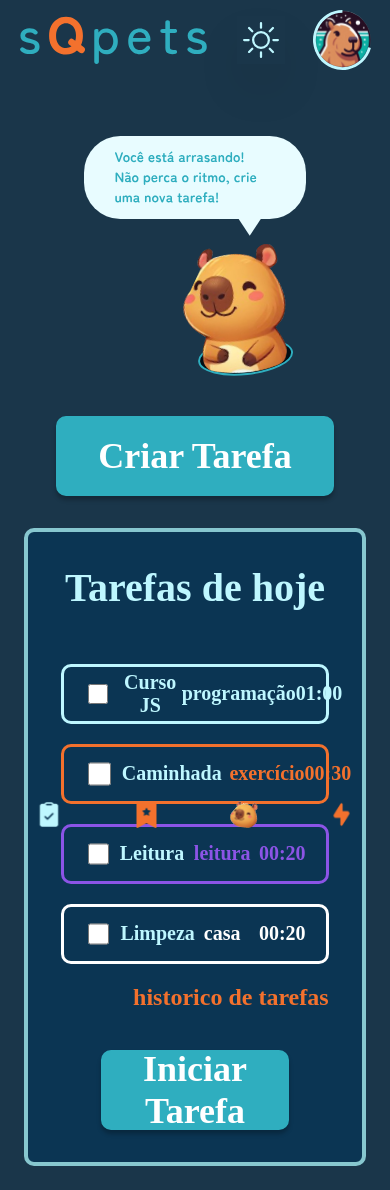
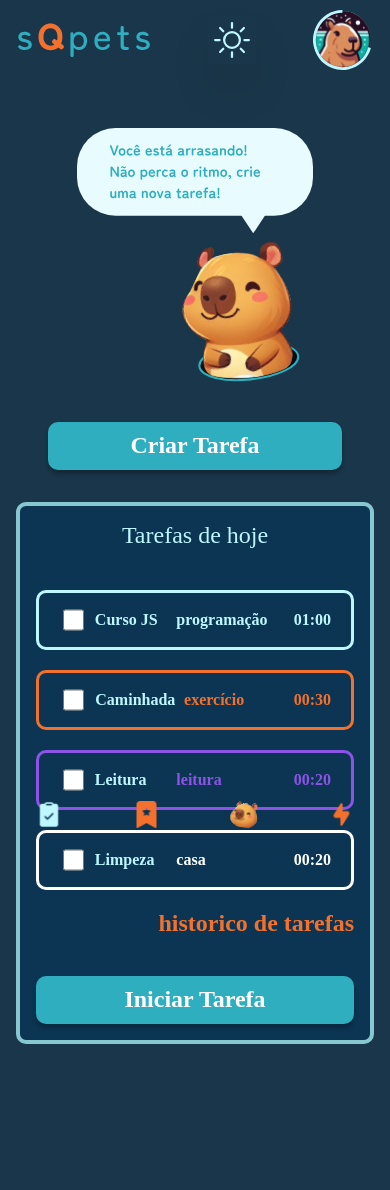
Before and after one commit to sQsquad/sQpets, a React (Vite) app: page / in a window 390 px wide. Shown: the top 1190 px of the page. After the commit the page ends 1060 px from the top, so only its background shows below. Built offline with nearby package versions, Linux system fonts and the light colour scheme; a web font is replaced by a local one.

Commit message:
finalização responsividade mobile

```diff
--- a/src/components/Botao/index.jsx
+++ b/src/components/Botao/index.jsx
@@ -27,9 +27,11 @@
         opacity: 0.6;
         cursor: not-allowed;
     }
-    @media screen and (max-width: 1024px) {
-        height: 5rem;
+    @media screen and (max-width: 768px) {
+        height: 3rem;
+        font-size: 1.5rem;
     }
+
 `
 
 export default function Botao({children}) {
--- a/src/components/CardTarefa/index.jsx
+++ b/src/components/CardTarefa/index.jsx
@@ -17,6 +17,9 @@
     background-color: ${props => props.theme['--fundo-modal']};
     box-sizing: border-box;
     text-align: center;
+    @media screen and (max-width: 768px) {
+        padding: 1rem;
+    }
 `
 const CardContent = styled.div`
     display: flex;
@@ -25,6 +28,12 @@
     width: 80%;
     height: 90%;
     gap: 1.25rem;
+    @media screen and (max-width: 1024px) {
+        width: 90%;
+    }
+    @media screen and (max-width: 768px) {
+        width: 100%;
+    }
 `
 const TituloCard = styled.h1`
     width: 29rem;
@@ -33,6 +42,11 @@
     font-weight: 700;
     font-size: 2.5rem;
     color: ${props => props.theme['--details']};
+    @media screen and (max-width: 768px) {
+        height: 3rem;
+        font-size: 1.5rem;
+        font-weight: 500;
+    }
 `
 const ContentTasks = styled.div`
     height: 80%;
@@ -49,12 +63,18 @@
     font-weight: 700;
     text-decoration: none;
     color: ${props => props.theme['--destaque']};
+    @media screen and (max-width: 768px) {
+        font-size: 1.5rem;
+    }
 `
 const CardButton = styled.div`
     padding: 0 2.5rem;
     height: 10%;
     display: flex;
     justify-content: center;
+    @media screen and (max-width: 768px) {
+        padding: 0;
+    }
 `
 
 export default function CardTarefa() {
--- a/src/components/Tarefa/index.jsx
+++ b/src/components/Tarefa/index.jsx
@@ -11,11 +11,11 @@
     border-radius: 0.625rem;
     padding: 0 1.25rem 0 1.25rem;
     align-items: center;
-    @media screen and (min-width: 820px){
+    @media screen and (max-width: 1024px) {
         height: 70px;
     }
-    @media screen and (min-width: 1024px){
-        height: 70px;
+    @media screen and (max-width: 768px) {
+        height: 60px;
     }
 `
 const CheckboxContainer = styled.div`
@@ -24,9 +24,12 @@
     color: ${props => props.theme['--details']};
     display: flex;
     justify-content: flex-end;
-    @media screen and (min-width: 1024px){
+    @media screen and (max-width: 1024px){
         font-size: 1.5rem;
         align-items: center;
+    }
+    @media screen and (max-width: 768px) {
+        font-size: 1rem;
     }
 `
 const TarefaCategoria = styled.p`
@@ -37,8 +40,11 @@
     justify-content: flex-start;
     border: none;
     align-items: center;
-    @media screen and (min-width: 1024px){
+    @media screen and (max-width: 1024px){
         font-size: 1.5rem;
+    }
+    @media screen and (max-width: 768px) {
+        font-size: 1rem;
     }
 `
 const ContainerTempo = styled(TarefaCategoria)`
--- a/src/components/header/logo/logo.css
+++ b/src/components/header/logo/logo.css
@@ -5,3 +5,9 @@
     -o-object-fit: contain;
        object-fit: contain;
 }
+
+@media screen and (max-width: 768px) {
+    .logo{
+        width: 40%;
+    }
+}
--- a/src/pages/HomePage/index.jsx
+++ b/src/pages/HomePage/index.jsx
@@ -16,6 +16,10 @@
         height: auto;
         padding: 1.5rem;
     }
+    @media screen and (max-width: 768px) {
+        padding: 1rem;
+        justify-content: center;
+    }
 `
 
 export default function HomePage() {
```
